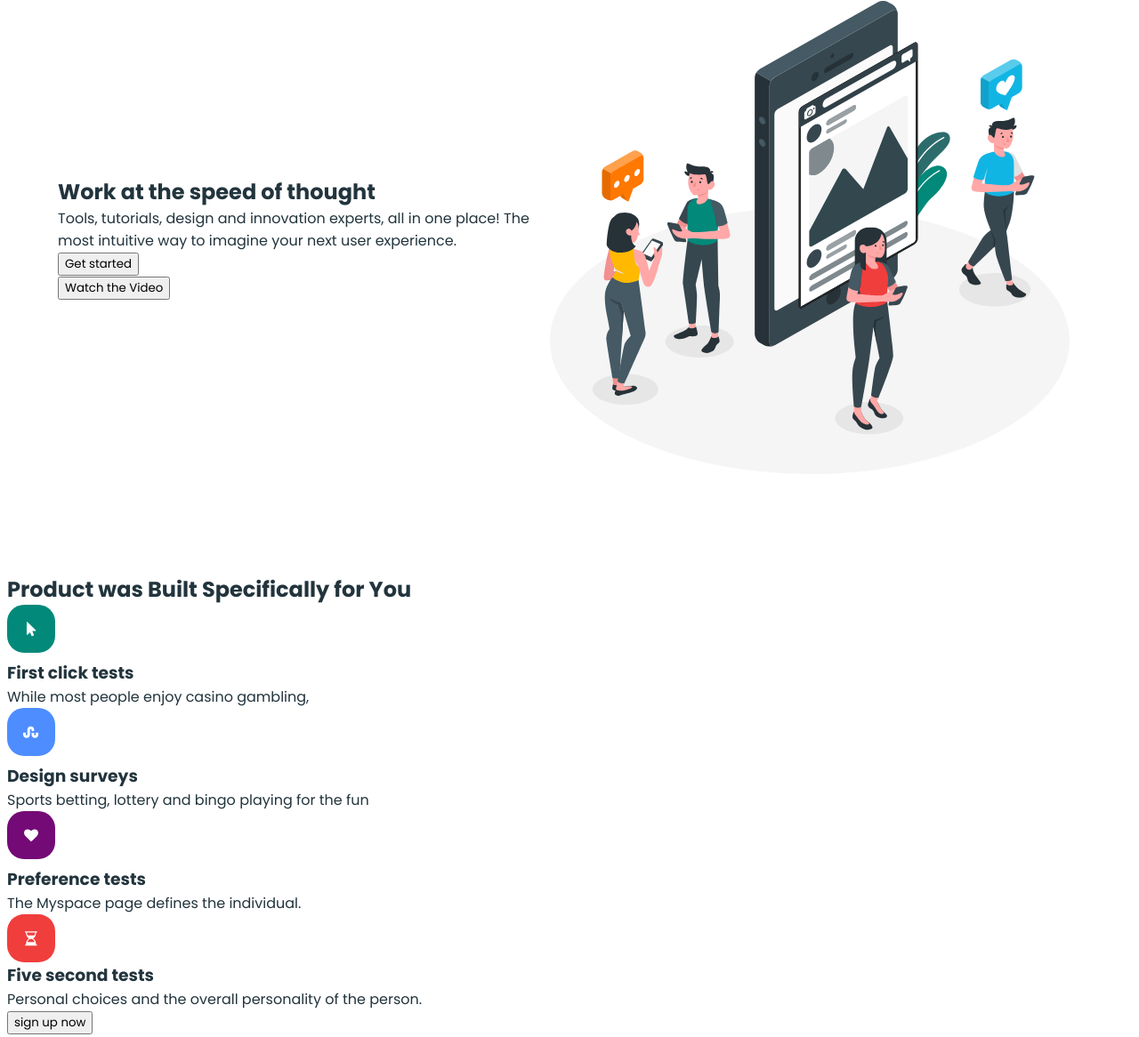
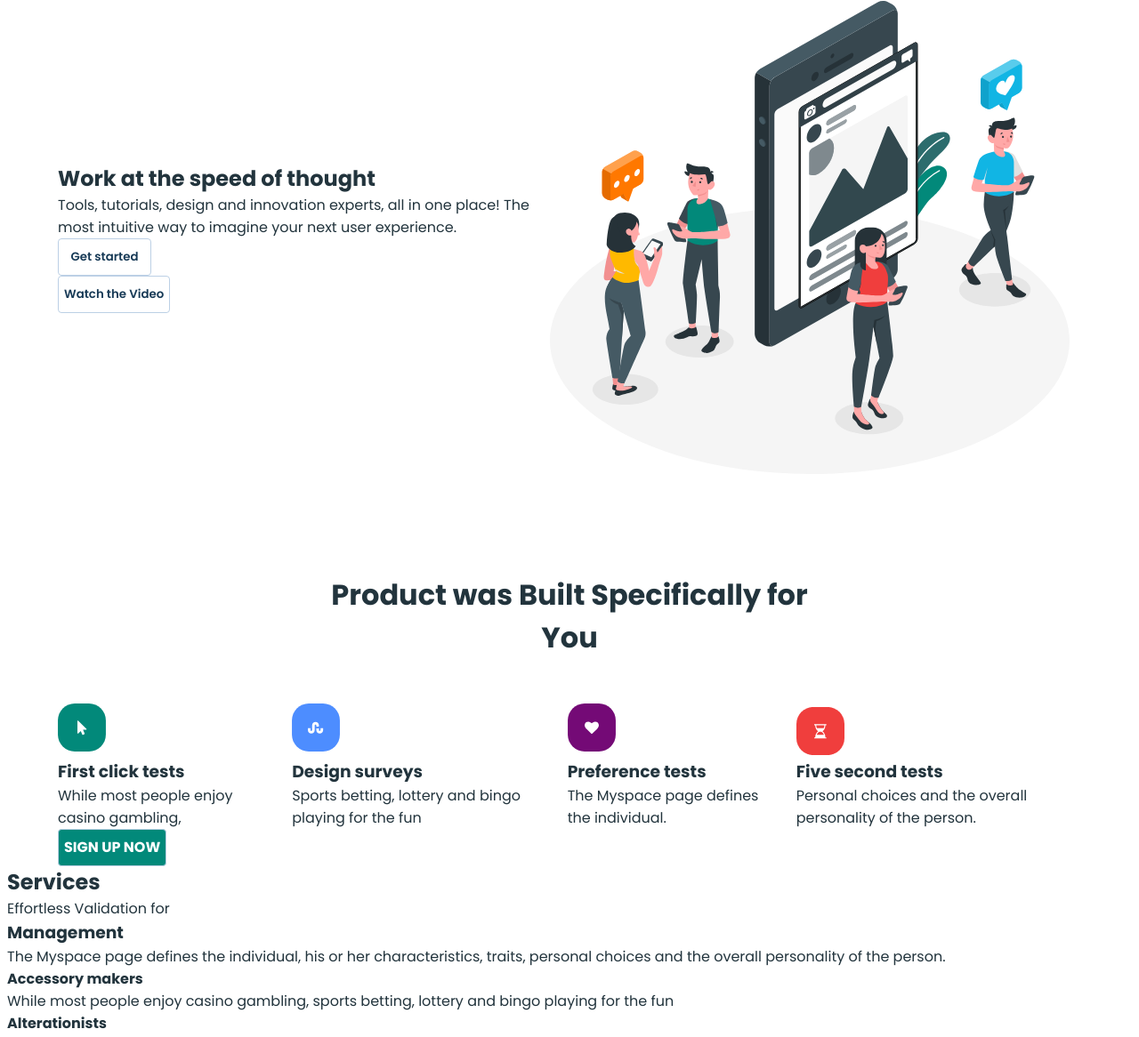
Before and after one commit to andriybb/blended-2-lesson-1, a plain HTML site: page index.html in a window 1280 px wide. Shown: the part 123-1289 px from the top of the page at 89% size. Drawn offline with Linux system fonts and the light colour scheme.

Commit message:
end class

```diff
--- a/css/styles.css
+++ b/css/styles.css
@@ -119,3 +119,36 @@ button {
   align-items: center;
   justify-content: space-between;
 }
+.product {
+  font-weight: 700;
+  font-size: 32px;
+  max-width: 539px;
+  text-align: center;
+
+  padding-bottom: 50px;
+  margin: 0 auto;
+  color: #22343d;
+}
+.product-list {
+  display: flex;
+  flex-direction: row;
+  gap: 30px;
+}
+.product-item {
+  /* display: flex;
+  flex-direction: column; */
+  width: calc(100% - 90px) / 4;
+}
+
+.product-btn {
+  border: 1px solid #bcd0e5;
+  border-radius: 4px;
+  min-width: 105px;
+  height: 42px;
+  background-color: #02897a;
+  margin: 50 auto 0 auto;
+  text-align: center;
+  font-weight: 700;
+  font-size: 16px;
+  color: #fff;
+}
--- a/index.html
+++ b/index.html
@@ -43,47 +43,49 @@
           <h1>Work at the speed of thought</h1>
           <p>Tools, tutorials, design and innovation experts, all in one place! The most intuitive way to imagine your next user experience.</p>
           <ul>
-            <li><button type="button">Get started</button></li>
-            <li><button type="button">Watch the Video</button></li>
+            <li class="header-btn-item"><button class="header-btn" type="button">Get started</button></li>
+            <li class="header-btn-item"><button class="header-btn" type="button">Watch the Video</button></li>
           </ul>
       </div>
         <img src="./images/hero-img.svg" alt="hero-img" width="610" height="555">
      </div>
     </section>
 
-    <section>
-      <h2>Product was Built Specifically for You</h2>
-      <ul>
-        <li>
+    <section class="container">
+      <div>
+        <h2 class="product">Product was Built Specifically for You</h2>
+      <ul class="product-list">
+        <li class="product-item">
 
-            <img src="./images/icon-1.svg" alt="first-click-tests" />
+            <img src="./images/icon-1.svg" alt="first-click-tests" width="54" height="61.89"/>
             <h3>First click tests</h3>
 
           <p>While most people enjoy casino gambling,</p>
         </li>
-        <li>
+        <li class="product-item">
 
-            <img src="./images/icon-2.svg" alt="design-surveys" />
+            <img src="./images/icon-2.svg" alt="design-surveys" width="54" height="61.89"/>
             <h3>Design surveys</h3>
 
           <p>Sports betting, lottery and bingo playing for the fun</p>
         </li>
-        <li>
+        <li class="product-item">
 
-            <img src="./images/icon-3.svg" alt="preference-tests" />
+            <img src="./images/icon-3.svg" alt="preference-tests" width="54" height="61.89"/>
             <h3>Preference tests</h3>
 
           <p>The Myspace page defines the individual.</p>
         </li>
-        <li>
+        <li class="product-item">
 
-            <img src="./images/icon-4.svg" alt=fFive-second-tests" />
+            <img src="./images/icon-4.svg" alt="Five-second-tests" width="54" height="61.89"/>
             <h3>Five second tests</h3>
 
           <p>Personal choices and the overall personality of the person.</p>
         </li>
       </ul>
-      <button type="button">sign up now</button>
+      <button class="product-btn" type="button">SIGN UP NOW</button>
+      </div>
     </section>
       <!-- Services -->
       <section>
```
